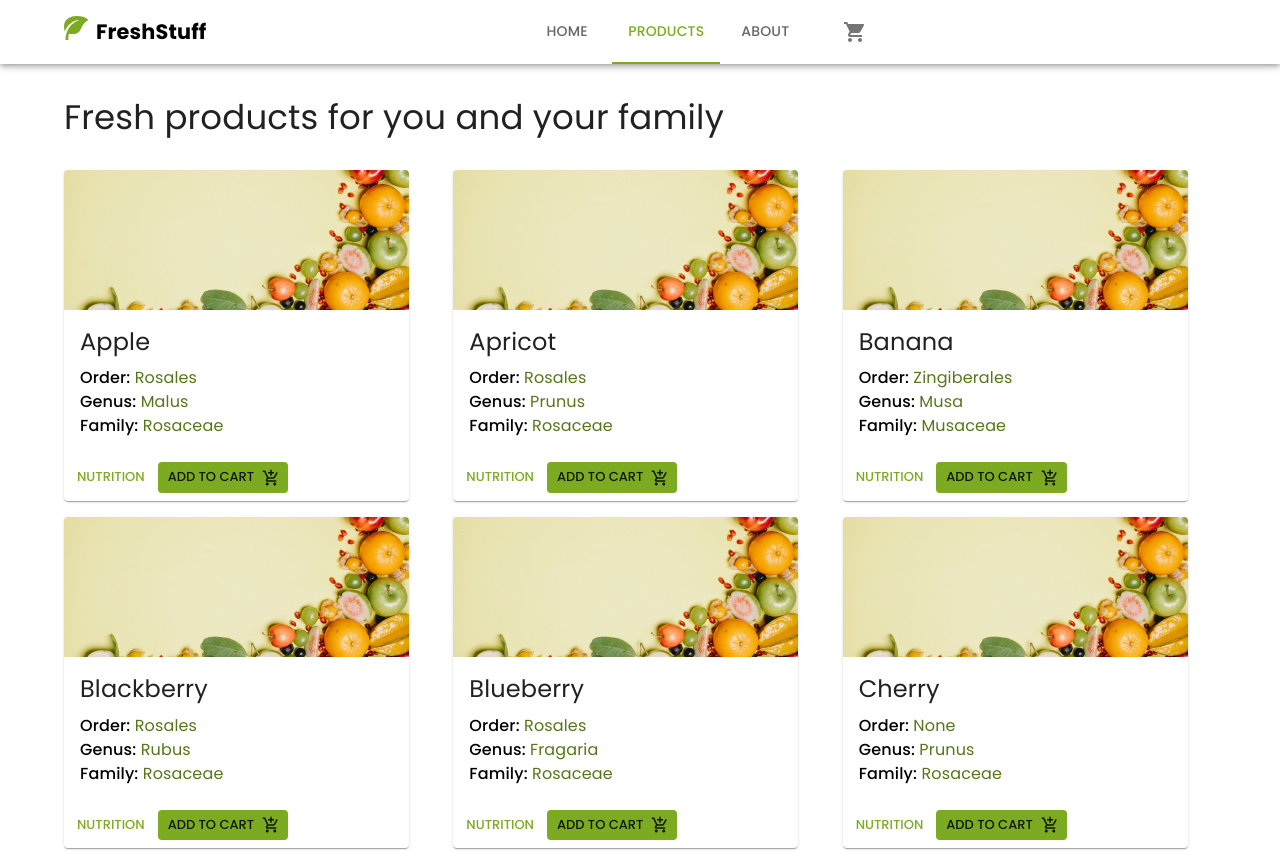
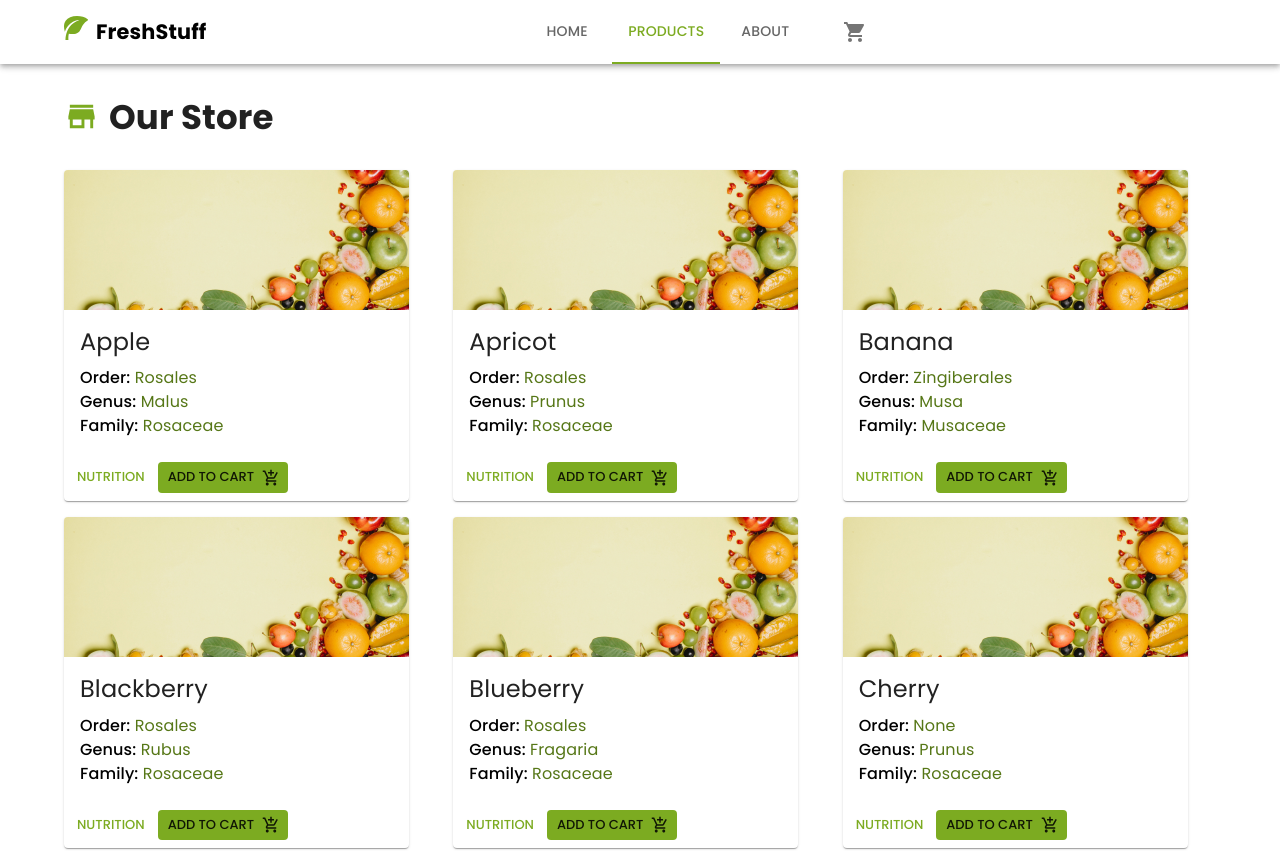
Before and after one commit to wpcasarin/fruits-and-veges-store, a React (Vite) app: page /products in a window 1280 px wide. Shown: the top 851 px of the page. Built offline with nearby package versions, Linux system fonts and the light colour scheme; no server answers.

Commit message:
products header

```diff
--- a/src/components/Header.jsx
+++ b/src/components/Header.jsx
@@ -2,7 +2,7 @@ import { useState } from 'react';
 import { Link } from 'react-router-dom';
 import propTypes from 'prop-types';
 import { AppBar, Container, Tab, Tabs, Toolbar } from '@mui/material';
-import CartIcon from './HeaderCart';
+import CartIcon from './ShoppingCartIcon';
 import Logo from './shared/LogoLink';
 
 function Header({ currentPage }) {
--- /dev/null
+++ b/src/components/ProductsHeader.jsx
@@ -0,0 +1,23 @@
+import { useContext } from 'react';
+import { Button, Typography } from '@mui/material';
+import StoreIcon from '@mui/icons-material/Store';
+import GlobalContext from '../context/GlobalContext';
+
+function CartHeader() {
+  const { clearCart, totalQuantity } = useContext(GlobalContext);
+  return (
+    <div style={{ display: 'flex', alignItems: 'center', marginBlock: '2rem' }}>
+      <StoreIcon fontSize="large" color="primary" />
+      <Typography
+        variant="h4"
+        component="h2"
+        fontWeight="bold"
+        sx={{ marginInlineStart: '10px' }}
+      >
+        Our Store
+      </Typography>
+    </div>
+  );
+}
+
+export default CartHeader;
--- a/src/pages/ProductsPage.jsx
+++ b/src/pages/ProductsPage.jsx
@@ -1,6 +1,7 @@
 import { useContext } from 'react';
 import { Container, Grid, Typography } from '@mui/material';
 import Header from '../components/Header';
+import ProductsHeader from '../components/ProductsHeader';
 import Item from '../components/Item';
 import GlobalContext from '../context/GlobalContext';
 
@@ -11,9 +12,7 @@ function ProductsPage() {
     <>
       <Header currentPage={1} />
       <Container>
-        <Typography variant="h4" component="h2" sx={{ marginBlock: '2rem' }}>
-          Fresh products for you and your family
-        </Typography>
+        <ProductsHeader />
         <Grid container spacing={2}>
           {itemsData.map((item, index) => (
             <Grid key={index} item xs={6} md={4}>
```
Also changed, not shown: src/components/ShoppingCartIcon.jsx (renamed from src/components/HeaderCart.jsx).
